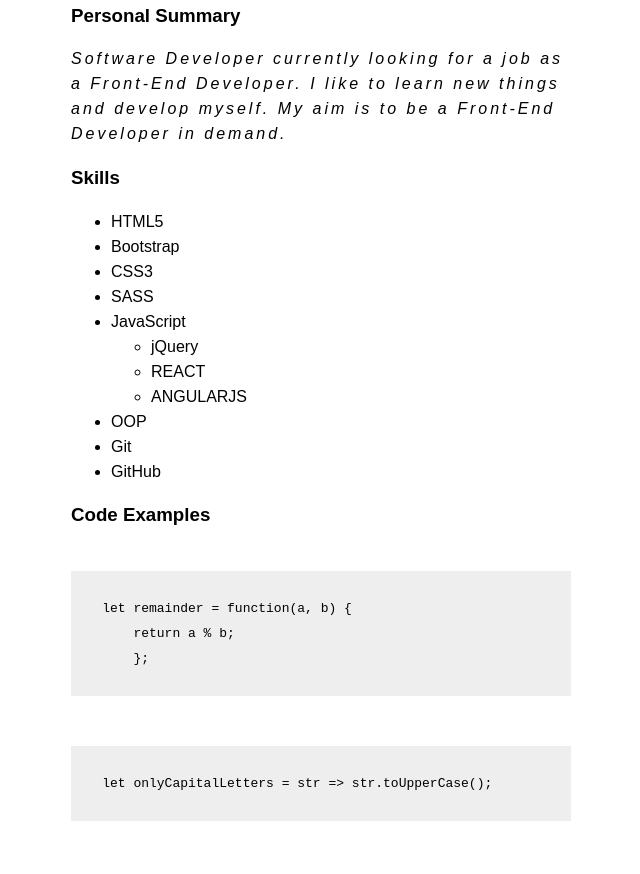
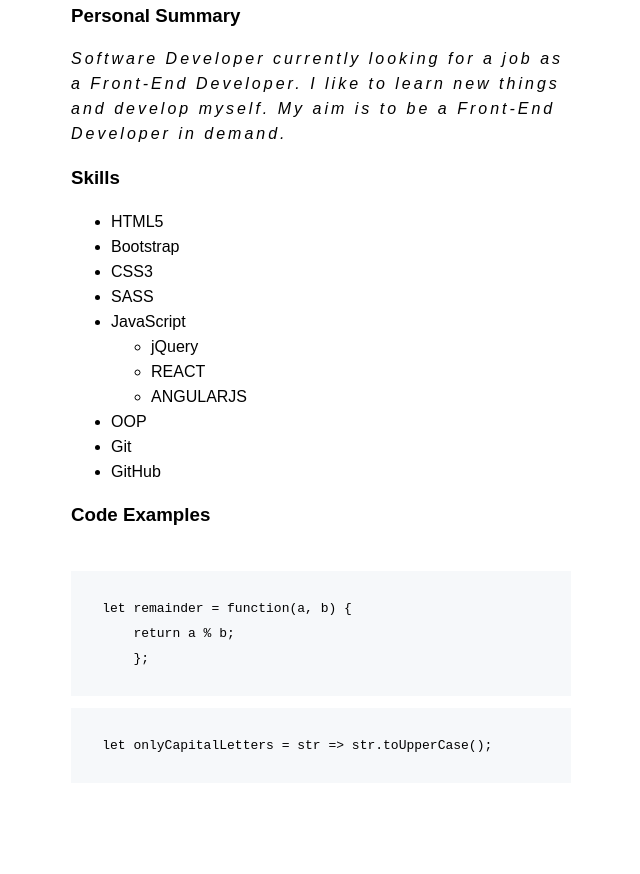
Before and after one commit to TeymurDev/rsschool-cv, a plain HTML site: page index.html in a window 1280 px wide. Shown: the part 472-1346 px from the top of the page, without its empty margins (319-959 px from the left). After the commit the page ends 1318 px from the top, so only its background shows below. Drawn offline with Linux system fonts and the light colour scheme.

Commit message:
fix: change background color and margin between code elements for code examples section

```diff
--- a/index.html
+++ b/index.html
@@ -63,7 +63,7 @@
         return a % b;
         };
                   </code>
-                  <code class="code-item">
+                  <code class="code-item code-margin">
     let onlyCapitalLetters = str => str.toUpperCase();
                   </code>
                 </pre>
--- a/styles.css
+++ b/styles.css
@@ -30,9 +30,11 @@
 /* code examples section  */
 
 .code-examples .code-item {
-    background-color: #eee;
+    background-color: #f6f8fa;
     display: block;
   }
+
+.code-examples .code-margin { margin-top: -38px; }
 
 /* body */
 
```
